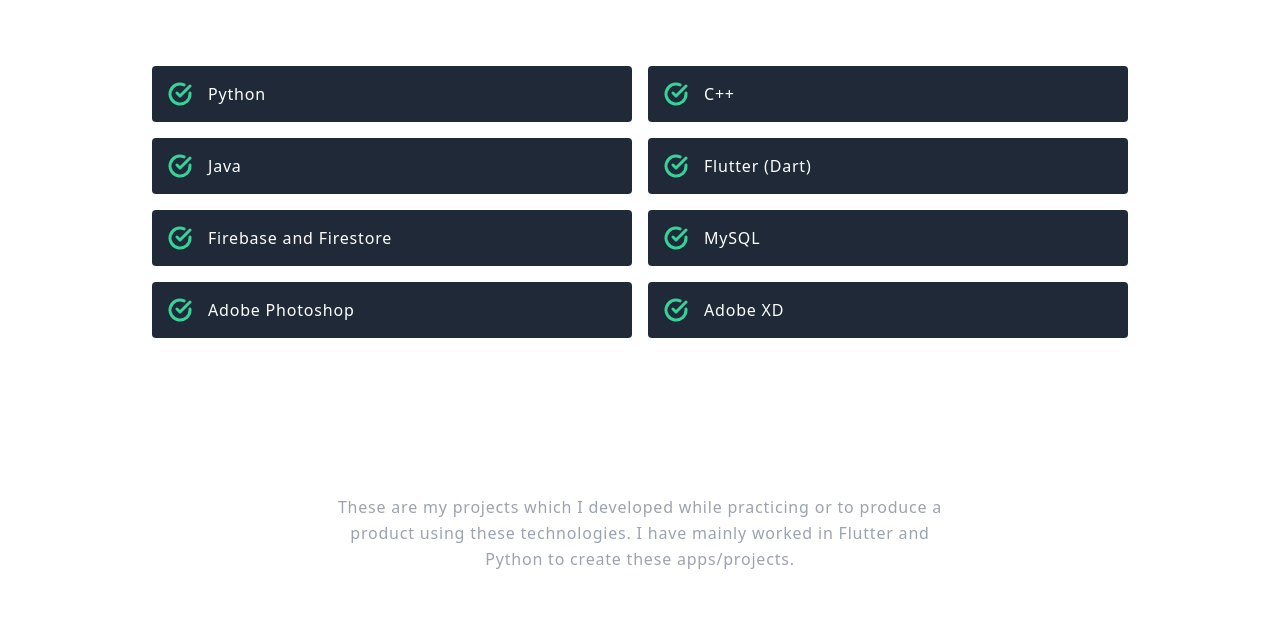
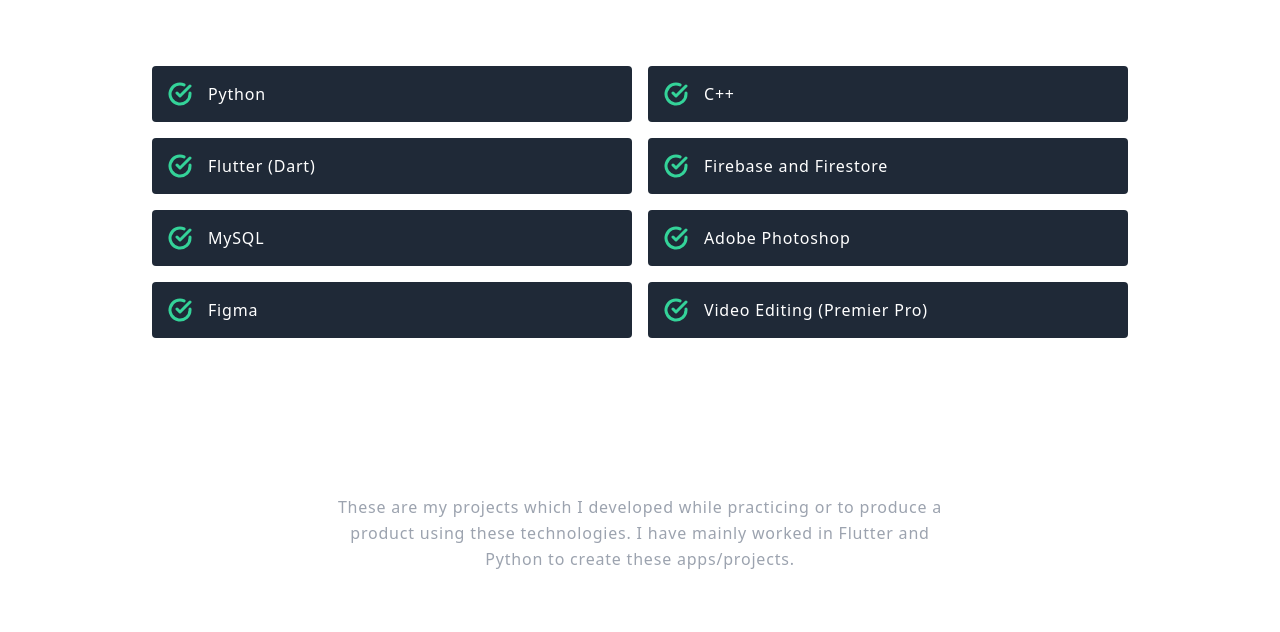
Before and after one commit to MisterChief11/abhishek16, a plain HTML site: page index.html in a window 1280 px wide. Shown: the part 960-1592 px from the top of the page. Drawn offline with nearby package versions, Linux system fonts and the light colour scheme; a script that the page names is missing.

Commit message:
Update index.html

```diff
--- a/index.html
+++ b/index.html
@@ -140,15 +140,6 @@
 			  </div>
 			</div>
 			<div class="p-2 sm:w-1/2 w-full">
-				<div class="bg-gray-800 rounded flex p-4 h-full items-center">
-				  <svg fill="none" stroke="currentColor" stroke-linecap="round" stroke-linejoin="round" stroke-width="3" class="text-green-400 w-6 h-6 flex-shrink-0 mr-4" viewBox="0 0 24 24">
-					<path d="M22 11.08V12a10 10 0 11-5.93-9.14"></path>
-					<path d="M22 4L12 14.01l-3-3"></path>
-				  </svg>
-				  <span class="title-font font-medium text-white">Java</span>
-				</div>
-			</div>
-			<div class="p-2 sm:w-1/2 w-full">
 			  <div class="bg-gray-800 rounded flex p-4 h-full items-center">
 				<svg fill="none" stroke="currentColor" stroke-linecap="round" stroke-linejoin="round" stroke-width="3" class="text-green-400 w-6 h-6 flex-shrink-0 mr-4" viewBox="0 0 24 24">
 				  <path d="M22 11.08V12a10 10 0 11-5.93-9.14"></path>
@@ -191,7 +182,16 @@
 					<path d="M22 11.08V12a10 10 0 11-5.93-9.14"></path>
 					<path d="M22 4L12 14.01l-3-3"></path>
 				  </svg>
-				  <span class="title-font font-medium text-white">Adobe XD</span>
+				  <span class="title-font font-medium text-white">Figma</span>
+				</div>
+			  </div>
+			  <div class="p-2 sm:w-1/2 w-full">
+				<div class="bg-gray-800 rounded flex p-4 h-full items-center">
+				  <svg fill="none" stroke="currentColor" stroke-linecap="round" stroke-linejoin="round" stroke-width="3" class="text-green-400 w-6 h-6 flex-shrink-0 mr-4" viewBox="0 0 24 24">
+					<path d="M22 11.08V12a10 10 0 11-5.93-9.14"></path>
+					<path d="M22 4L12 14.01l-3-3"></path>
+				  </svg>
+				  <span class="title-font font-medium text-white">Video Editing (Premier Pro)</span>
 				</div>
 			  </div>
 		  </div>
```
